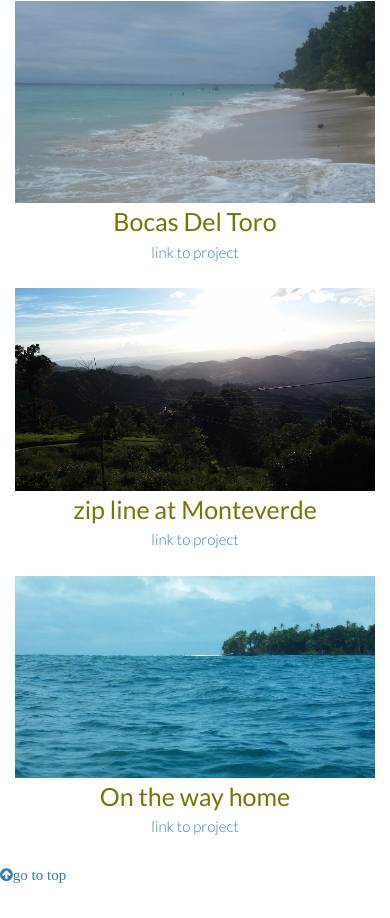
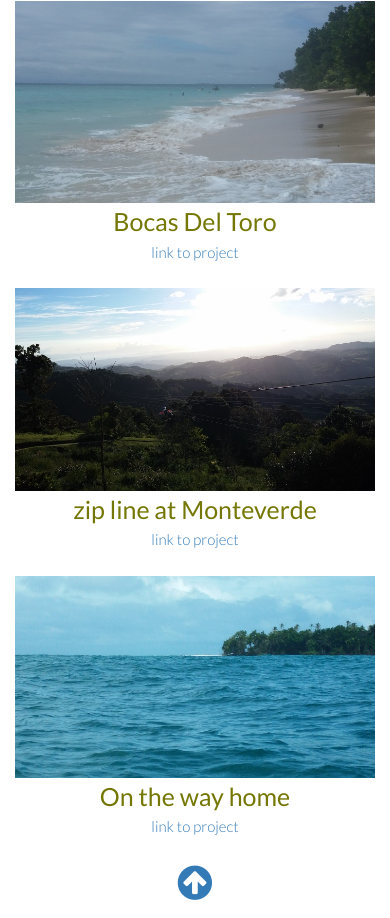
Before and after one commit to vascode/FE_Portfolio, a plain HTML site: page index.html in a window 390 px wide. Shown: the part 388-1306 px from the top of the page. Before the commit the page ends 1273 px from the top, so only its background shows below. Drawn offline with Linux system fonts and the light colour scheme.

Commit message:
index.html

```diff
--- a/css/main.css
+++ b/css/main.css
@@ -51,6 +51,14 @@ hr {
 	 padding-left: 15px;
 }
 
+.back-to-top {
+	display: none;
+}
+
+.text-center {
+	text-align: cetner;
+}
+
 
 @media screen and (max-width: 768px) {
 
@@ -65,6 +73,15 @@ hr {
 	.col-xs-12  {
 		margin: 0 auto 15px auto;
 	}
+
+	.back-to-top {
+		display: inline-block;
+		font-size: 40px;
+		vertical-align: bottom;
+	}
+
+
+
 }
 
 @media screen and (max-width: 550px) {
@@ -88,8 +105,4 @@ hr {
 	.description {
 		font-size: 25px;
 	}
-
-
-
-
 }
--- a/index.html
+++ b/index.html
@@ -63,9 +63,13 @@
       </div>
     </div>
 
-    <a href="#" class="back-to-top" style="display: inline;">
-      <i class="fa fa-arrow-circle-up">go to top</i>
-    </a>
+    <div class="row">
+      <div class="col-xs-12 text-center">
+        <a href="#" class="back-to-top">
+          <i class="fa fa-arrow-circle-up"></i>
+        </a>
+      </div>
+    </div>
 
     <!--modal-->
     <div class="modal fade" id="project1" tabindex="-1" role="dialog" aria-labelledby="myModalLabel1" aria-hidden="true">
```
